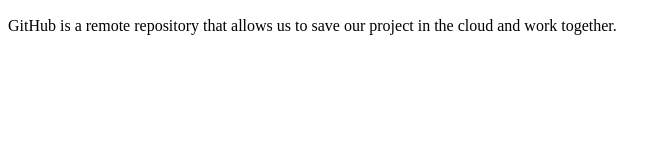
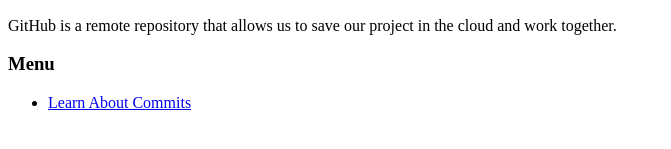
Before and after one commit to jovojynn/mdia-4590-tutorial, a plain HTML site: page index.html in a window 1280 px wide. Shown: the part 469-618 px from the top of the page, without its empty margins (0-671 px from the left). Drawn offline with Linux system fonts and the light colour scheme.

Commit message:
add menu to index.html

```diff
--- a/index.html
+++ b/index.html
@@ -13,5 +13,9 @@
         <img src="images/octocat-groot.jpg" alt="Two figures of octocat and groot sit in front of a newspaper">
         <h2>GitHub</h2>
         <p>GitHub is a remote repository that allows us to save our project in the cloud and work together.</p>
+        <h3>Menu</h3>
+        <ul>
+            <li><a href="commit.html">Learn About Commits</a></li>
+        </ul>
     </body>
 </html>
```
